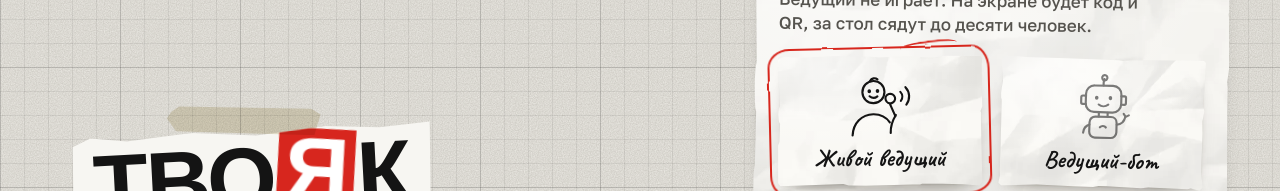
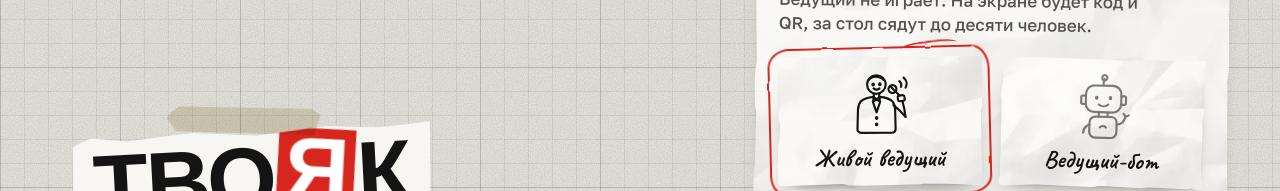
Before and after one commit to pomazkoff/tvoyak, a Next.js app: page / in a window 1280 px wide. Shown: the part 173-364 px from the top of the page. Built offline with nearby package versions, Linux system fonts and the light colour scheme; a web font is replaced by a local one.

Commit message:
Иконка «Живой ведущий»: нормальный человечек — пиджак с бабочкой, согнутая рука с микрофоном у рта

```diff
--- a/src/components/marks.tsx
+++ b/src/components/marks.tsx
@@ -72,20 +72,26 @@ export function Arrow() {
 export function HostSketch() {
   return (
     <svg viewBox="0 0 96 72" className="sketch" aria-hidden>
-      {/* голова и вихор */}
-      <path d="M29.6 23.4c-.3-6.6 4.7-11.8 11-12 6.5-.2 11.4 4.7 11.5 11 .1 6.4-4.7 11.6-11.1 11.7-6.2.1-11.2-4.6-11.4-10.7z" />
-      <path d="M37.4 11.4c1.6-2.9 5.2-3.7 7.6-1.6" />
-      <path className="dot" d="M36.6 21.6v.4M45 21.4v.4" />
-      <path d="M36.9 27c2.3 2 5.6 2.1 8 .1" />
-      {/* плечи */}
-      <path d="M19.4 67c.7-12.6 9.4-21.4 21.2-21.6 7.2-.1 13.2 3 16.9 8.4" />
-      {/* рука с микрофоном */}
-      <path d="M58.4 64.6c-.2-6.4 1.6-12.4 5.3-18.4" />
-      <path d="M63.2 47.4 58 35.6" />
-      <path d="M53.4 30.9c-.8-2.6.7-5.3 3.3-6.1 2.6-.8 5.3.7 6.1 3.3.8 2.6-.7 5.2-3.3 6-2.6.8-5.3-.6-6.1-3.2z" />
-      {/* звук */}
-      <path d="M68.4 22.6c2.4 2.6 2.6 6.4.5 9.2" />
-      <path d="M73.6 17.8c4.6 4.9 5 12.4.9 17.8" />
+      {/* ведущий в пиджаке с бабочкой, микрофон у рта */}
+      <g transform="translate(8 0)">
+        <path d="M26.4 15.2c-.1-5.3 4-9.6 9.3-9.7 5.2-.1 9.5 4 9.7 9.2.1 5.3-4 9.6-9.3 9.8-5.2.1-9.6-4-9.7-9.3z" />
+        <path d="M27.8 10.6c2.6-3.2 7-4.4 11.2-3 1.8.6 3.4 1.6 4.6 3" />
+        <path className="dot" d="M32.6 14.8v.4M39.4 14.6v.4" />
+        <path d="M33 19c1.8 1.5 4.3 1.5 6.1 0" />
+        <path d="M33.2 24.6v3M38.8 24.4v3" />
+        <path d="M33.2 27.6c-6 .5-10.8 2-13.4 4.8-2 2.2-2.6 5-2.8 8.4l-.6 19.8c-.1 2.2 1.6 3.8 3.8 3.8h31.4c2.2 0 3.9-1.7 3.8-3.9l-.4-19.8c-.1-3.4-.8-6.2-2.8-8.4-2.6-2.8-7.2-4.2-13.2-4.7" />
+        <path d="M53.2 36.2c4.4 3.4 8.6 7.4 12.4 12" />
+        <path d="M65.6 48.2c-.6-5.4-1.6-10.8-3-15.8" />
+        <path d="M59.2 26.4l3.4-.4c1-.1 1.8.5 1.9 1.5l.3 2.4c.1 1-.5 1.8-1.5 1.9l-3.4.4c-1 .1-1.8-.5-1.9-1.5l-.3-2.4c-.1-1 .5-1.8 1.5-1.9z" />
+        <path d="M59.4 26.2 55.8 22.4" />
+        <path d="M48.4 18.6c.6-2.2 2.8-3.4 5-2.8 2.2.6 3.4 2.8 2.8 5-.6 2.2-2.8 3.4-5 2.8-2.2-.6-3.4-2.8-2.8-5z" />
+        <path d="M50.4 17.2l4.4 4.6" />
+        <path d="M32.8 28l3.2 2 3.2-2v4.2l-3.2-2-3.2 2z" />
+        <path d="M32.2 32.4 36 43.4l3.8-11" />
+        <path className="dot" d="M36 49v.4M36 55.6v.4" />
+        <path d="M59.4 11.6c1.8 1.6 2.4 3.8 1.6 5.8" />
+        <path d="M63.8 8c3 2.6 3.8 6.8 2 10.2" />
+      </g>
     </svg>
   );
 }
```
